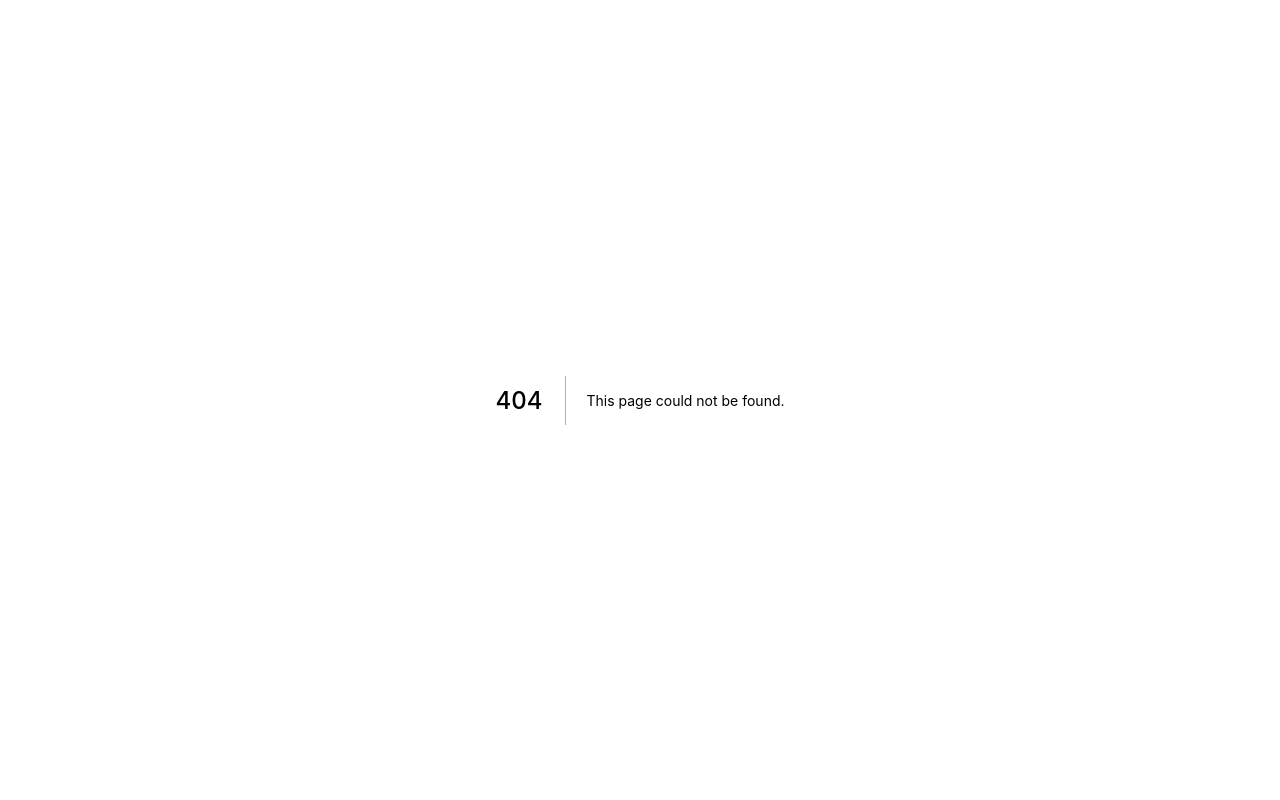
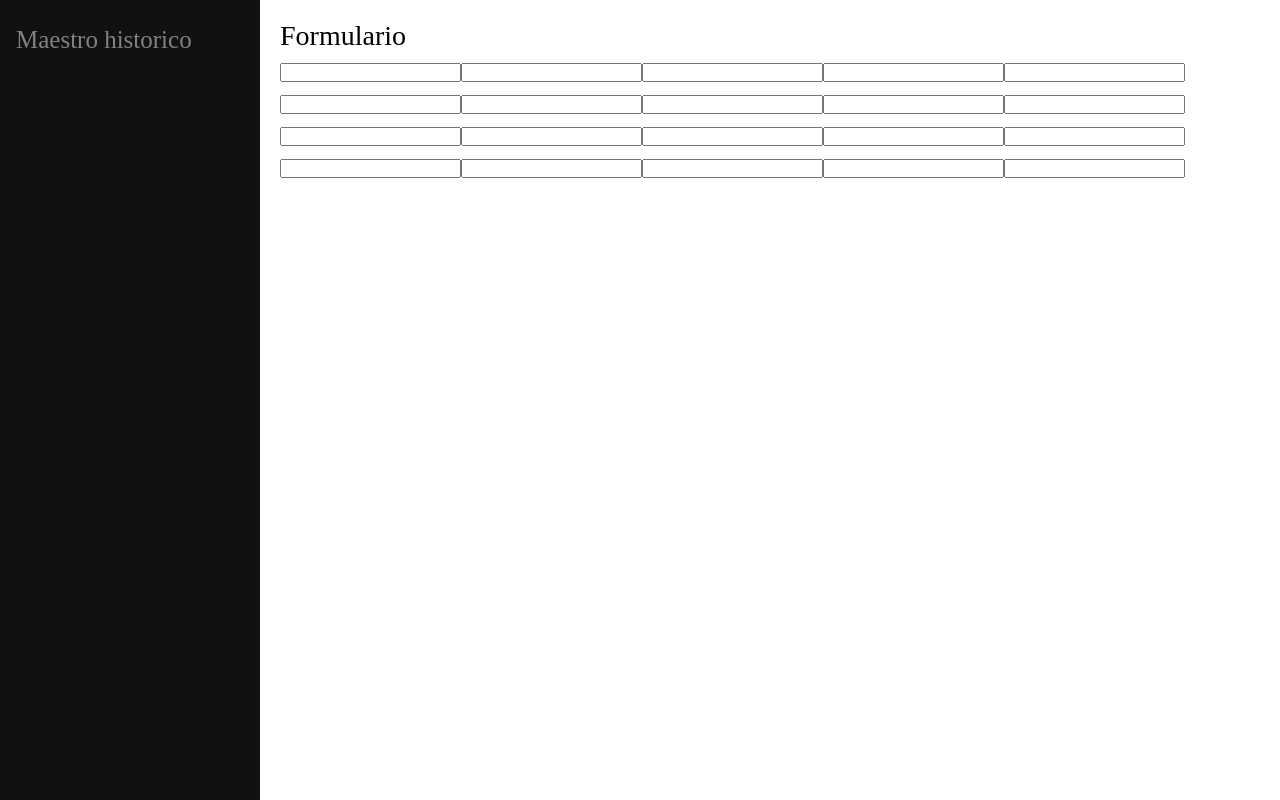
Before and after one commit to danielru15/optima, a Next.js app: page /Maestro-historico/Crear in a window 1280 px wide. Before the commit this address had no page. Built offline with nearby package versions, Linux system fonts and the light colour scheme.

Commit message:
first commit

```diff
--- /dev/null
+++ b/components/layout/Layout.js
@@ -0,0 +1,17 @@
+import Link from "next/link";
+
+export default function Layout({ children }) {
+    return (
+      <>
+      <div className="sidenav">
+        <Link href={"/Maestro-historico"}>Maestro historico</Link>
+      </div>
+      <div className="main">
+        {children}
+      </div>
+      </>
+
+
+
+    )
+  }
--- /dev/null
+++ b/pages/Maestro-historico/Crear.js
@@ -0,0 +1,13 @@
+import React from 'react'
+
+const Formulario = () => {
+  return (
+    <>Formulario
+    <div>
+      <input type="text" /><input type="text" /><input type="text" /><input type="text" /><input type="text" /><input type="text" /><input type="text" /><input type="text" /><input type="text" /><input type="text" /><input type="text" /><input type="text" /><input type="text" /><input type="text" /><input type="text" /><input type="text" /><input type="text" /><input type="text" /><input type="text" /><input type="text" />
+    </div>
+    </>
+  )
+}
+
+export default Formulario
--- a/pages/_app.js
+++ b/pages/_app.js
@@ -1,7 +1,9 @@
+import Layout from '../components/layout/Layout'
 import '../styles/globals.css'
 
 function MyApp({ Component, pageProps }) {
-  return <Component {...pageProps} />
+
+  return <Layout><Component {...pageProps} /> </Layout>
 }
 
 export default MyApp
--- a/styles/globals.css
+++ b/styles/globals.css
@@ -1,26 +1,39 @@
-html,
-body {
+* {
+  box-sizing: border-box;
   padding: 0;
   margin: 0;
-  font-family: -apple-system, BlinkMacSystemFont, Segoe UI, Roboto, Oxygen,
-    Ubuntu, Cantarell, Fira Sans, Droid Sans, Helvetica Neue, sans-serif;
+}
+.sidenav {
+  height: 100%;
+  width: 260px;
+  position: fixed;
+  z-index: 1;
+  top: 0;
+  left: 0;
+  background-color: #111;
+  overflow-x: hidden;
+  padding-top: 20px;
 }
 
-a {
-  color: inherit;
+.sidenav a {
+  padding: 6px 8px 6px 16px;
   text-decoration: none;
+  font-size: 25px;
+  color: #818181;
+  display: block;
 }
 
-* {
-  box-sizing: border-box;
+.sidenav a:hover {
+  color: #f1f1f1;
 }
 
-@media (prefers-color-scheme: dark) {
-  html {
-    color-scheme: dark;
-  }
-  body {
-    color: white;
-    background: black;
-  }
+.main {
+  margin-left: 260px; /* Same as the width of the sidenav */
+  font-size: 28px; /* Increased text to enable scrolling */
+  padding: 20px 20px;
 }
+
+@media screen and (max-height: 450px) {
+  .sidenav {padding-top: 15px;}
+  .sidenav a {font-size: 18px;}
+}
```
Also changed, not shown: components/maestroh/Formulario.js (added, +9 -0 lines), pages/Maestro-historico/index.js (added, +16 -0 lines), pages/index.js (+3 -63 lines).
